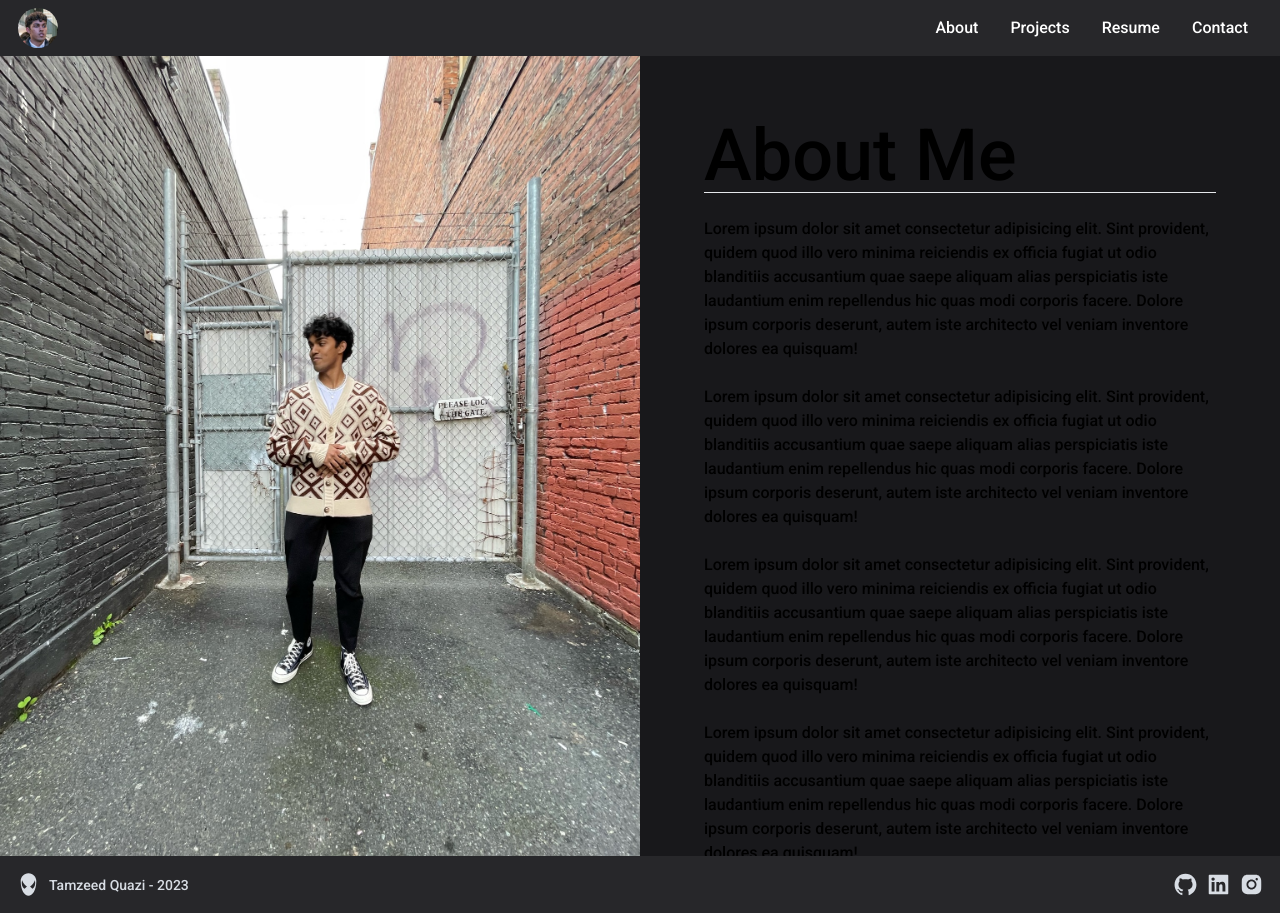
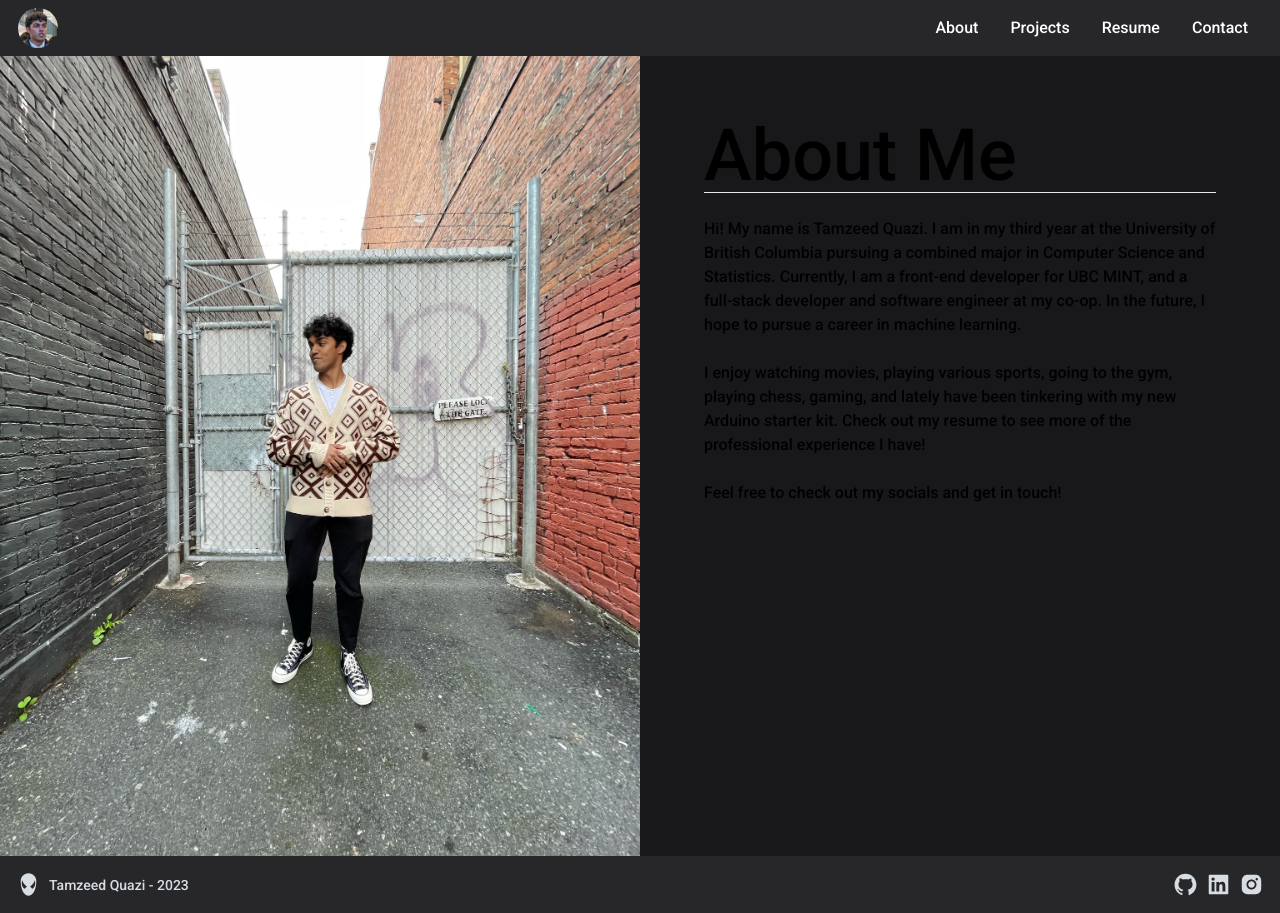
Before and after one commit to tamzeedq/personal_website, a Next.js app: page /about in a window 1280 px wide. Built offline with nearby package versions, Linux system fonts and the light colour scheme.

Commit message:
about page

```diff
--- a/src/app/about/page.tsx
+++ b/src/app/about/page.tsx
@@ -11,13 +11,13 @@ const About = () => {
         <h1 className='text-7xl'>About Me</h1>
         <hr />
         <br />
-        <p>Lorem ipsum dolor sit amet consectetur adipisicing elit. Sint provident, quidem quod illo vero minima reiciendis ex officia fugiat ut odio blanditiis accusantium quae saepe aliquam alias perspiciatis iste laudantium enim repellendus hic quas modi corporis facere. Dolore ipsum corporis deserunt, autem iste architecto vel veniam inventore dolores ea quisquam!</p>
+        <p>Hi! My name is Tamzeed Quazi. I am in my third year at the University of British Columbia pursuing a combined major in Computer Science and Statistics. Currently, I am a front-end developer for UBC MINT, and a full-stack developer and software engineer at my co-op. In the future, I hope to pursue a career in machine learning.</p>
         <br />
-        <p>Lorem ipsum dolor sit amet consectetur adipisicing elit. Sint provident, quidem quod illo vero minima reiciendis ex officia fugiat ut odio blanditiis accusantium quae saepe aliquam alias perspiciatis iste laudantium enim repellendus hic quas modi corporis facere. Dolore ipsum corporis deserunt, autem iste architecto vel veniam inventore dolores ea quisquam!</p>
+        <p>I enjoy watching movies, playing various sports, going to the gym, playing chess, gaming, and lately have been tinkering with my new Arduino starter kit. Check out my resume to see more of the professional experience I have!</p>
         <br />
-        <p>Lorem ipsum dolor sit amet consectetur adipisicing elit. Sint provident, quidem quod illo vero minima reiciendis ex officia fugiat ut odio blanditiis accusantium quae saepe aliquam alias perspiciatis iste laudantium enim repellendus hic quas modi corporis facere. Dolore ipsum corporis deserunt, autem iste architecto vel veniam inventore dolores ea quisquam!</p>
-        <br />
-        <p>Lorem ipsum dolor sit amet consectetur adipisicing elit. Sint provident, quidem quod illo vero minima reiciendis ex officia fugiat ut odio blanditiis accusantium quae saepe aliquam alias perspiciatis iste laudantium enim repellendus hic quas modi corporis facere. Dolore ipsum corporis deserunt, autem iste architecto vel veniam inventore dolores ea quisquam!</p>
+        <p>Feel free to check out my socials and get in touch!</p>
+        {/* <br />
+        <p>Lorem ipsum dolor sit amet consectetur adipisicing elit. Sint provident, quidem quod illo vero minima reiciendis ex officia fugiat ut odio blanditiis accusantium quae saepe aliquam alias perspiciatis iste laudantium enim repellendus hic quas modi corporis facere. Dolore ipsum corporis deserunt, autem iste architecto vel veniam inventore dolores ea quisquam!</p> */}
       </div>
     </div>
   );
```
